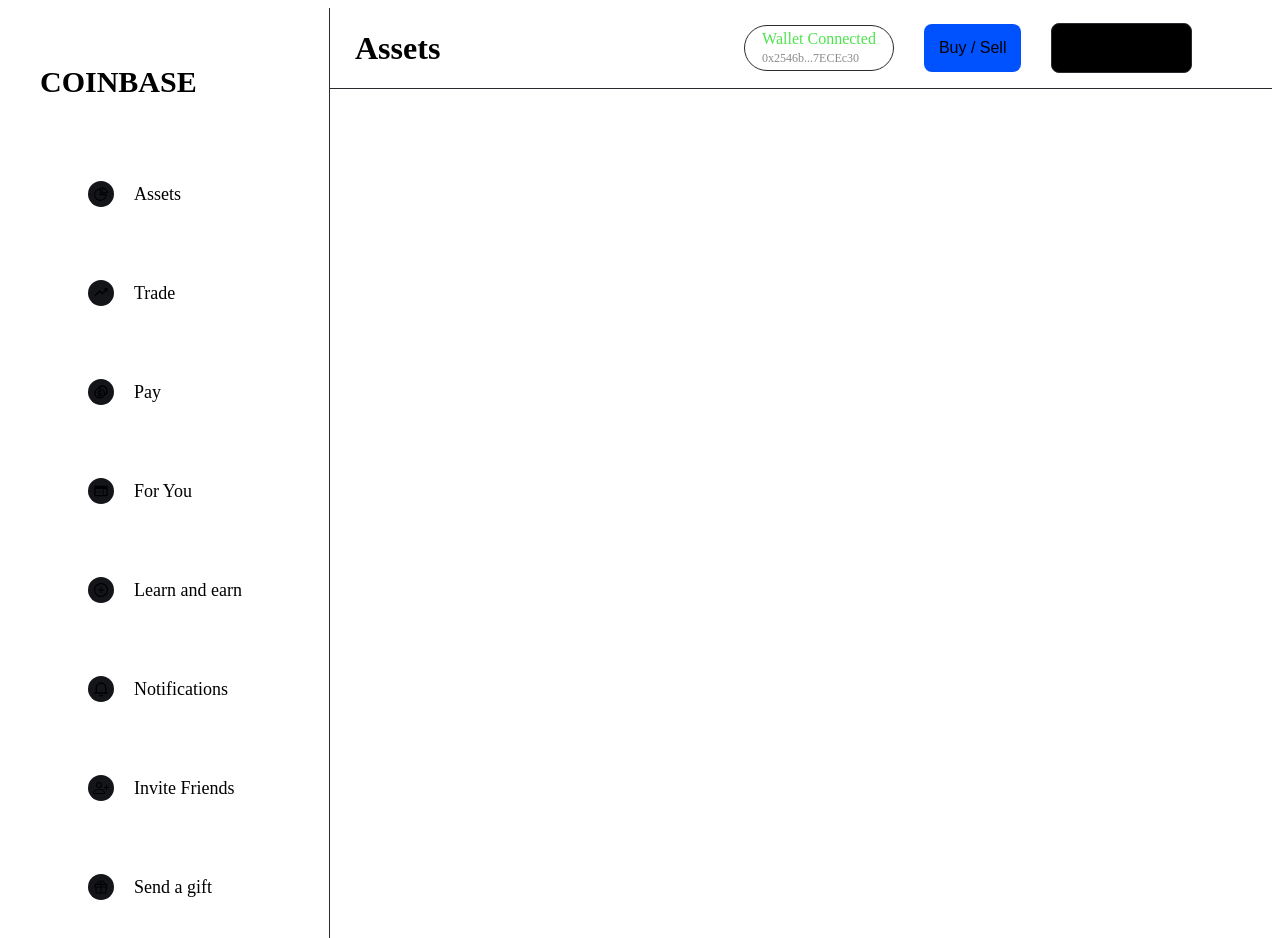
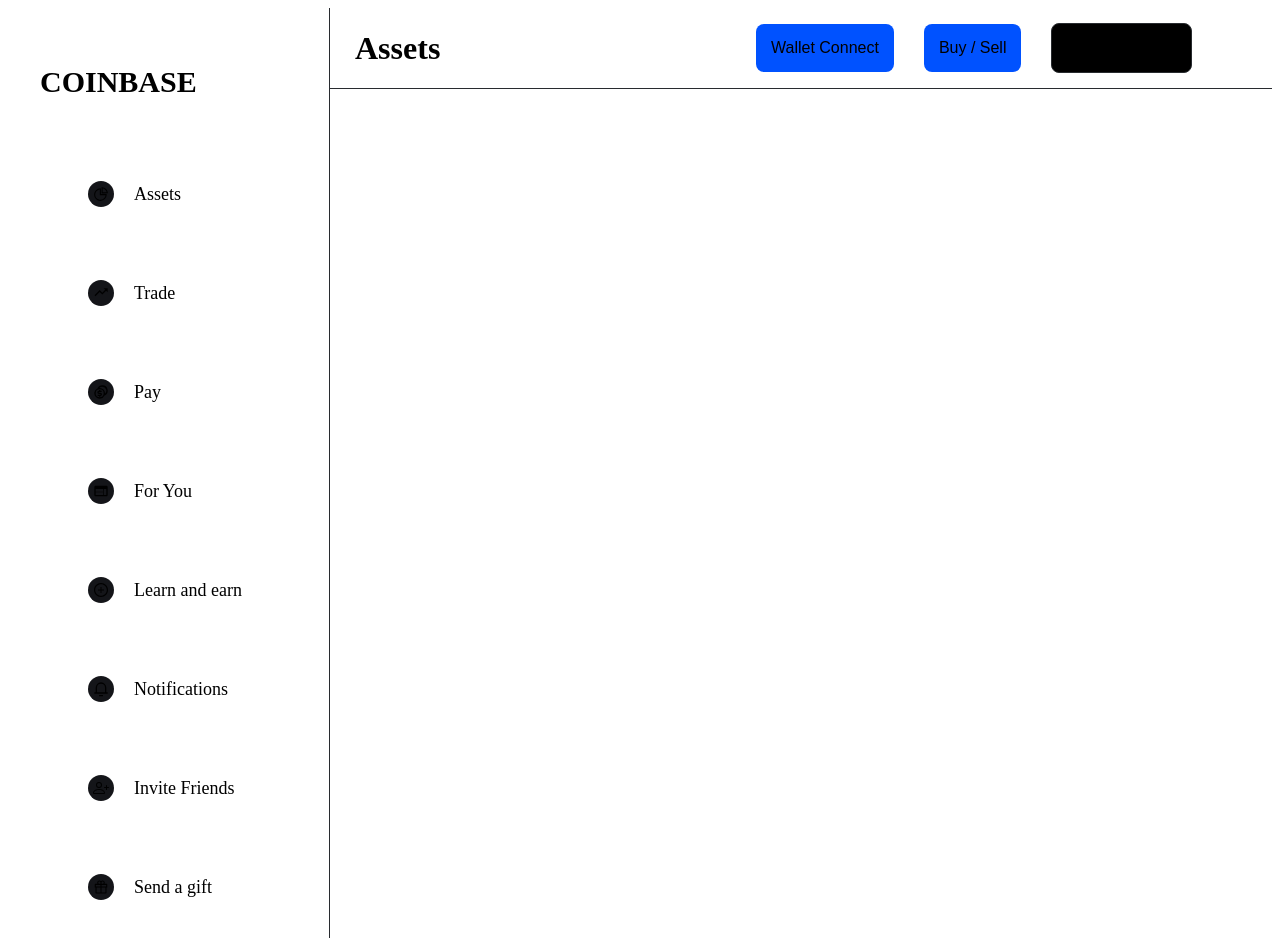
Before and after one commit to ChristanDaniel/coinbase-app, a Next.js app: page / in a window 1280 px wide. Shown: the top 938 px of the page. Built offline with nearby package versions, Linux system fonts and the light colour scheme.

Commit message:
showing on screen ConnectWallet

```diff
--- a/src/components/Header/index.tsx
+++ b/src/components/Header/index.tsx
@@ -33,9 +33,18 @@
       <HeaderContainer>
         <h1>Assets</h1>
         <div>
-          <p>Wallet Connected <span>0x2546b...7ECEc30</span></p>
-          <Button id='button-buy'>Buy / Sell</Button>
-          <Button id='button-receive'>Send / Receive</Button>
+          {!isTest ? (
+            <Button id="button-connect" onClick={() => connectWallet()}>
+              Wallet Connect
+            </Button>
+          ) : (
+            <p>
+              Wallet Connected <span>{isTestee}</span>
+            </p>
+          )}
+
+          <Button id="button-buy">Buy / Sell</Button>
+          <Button id="button-receive">Send / Receive</Button>
         </div>
       </HeaderContainer>
     </>
--- a/src/components/Header/styles.ts
+++ b/src/components/Header/styles.ts
@@ -36,6 +36,10 @@
       }
     }
 
+    #button-connect {
+      background-color: rgb(0, 82, 255);
+    }
+
     #button-buy {
       background-color: rgb(0, 82, 255);
     }
```
